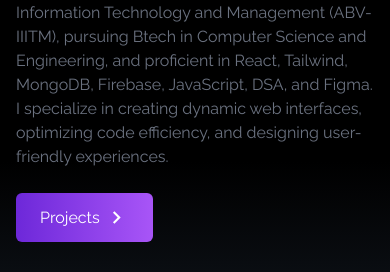
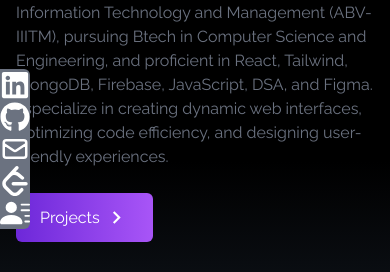
Before and after one commit to CodeCortex/Portfolio, a React (Create React App) app: page / in a window 390 px wide. Shown: the part 184-456 px from the top of the page. Built offline with nearby package versions, Linux system fonts and the light colour scheme; the HTML template or start-up script is replaced by a standard one.

Commit message:
social link update

```diff
--- a/src/components/SocialLinks.jsx
+++ b/src/components/SocialLinks.jsx
@@ -63,13 +63,13 @@ const SocialLinks = () => {
   ];
 
   return (
-    <div className=" hidden lg:flex flex-col top-[30%] left-0 fixed">
+    <div className="lg:flex flex-col top-[30%] left-0 fixed">
       <ul>
         {links.map(({id, child, href, style, download}) => (
           <li
             key={id}
             className={
-              "flex justify-between items-center w-40 h-14 px-4 ml-[-105px] hover:ml-[-10px] hover:rounded-md duration-300 bg-gray-500" +
+              "flex justify-between items-center w-40 h-8 md:h-14 md:px-4 ml-[-130px] md:ml-[-105px] hover:ml-[-2px] md:hover:ml-[-10px] hover:rounded-md duration-300 bg-gray-500" +
               " " +
               style
             }
```
